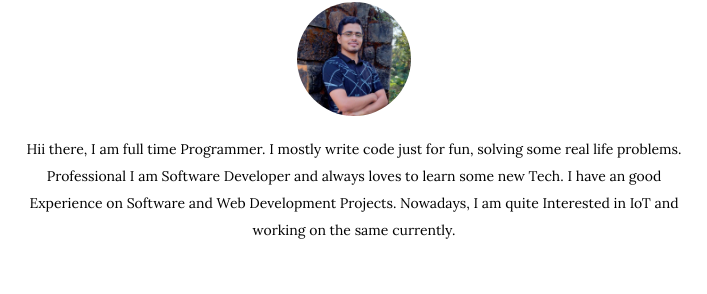
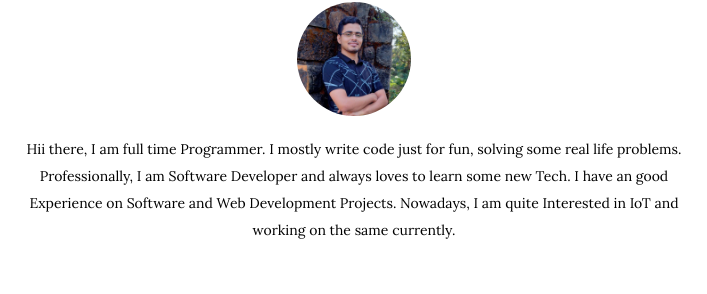
Before and after one commit to jayeshsingh9767/jayeshsingh9767.github.io, a plain HTML site: page index.html in a window 1280 px wide. Shown: the part 634-928 px from the top of the page, 286-993 px from the left. Drawn offline with Linux system fonts and the light colour scheme.

Commit message:
spell fix

```diff
--- a/index.html
+++ b/index.html
@@ -132,7 +132,7 @@
             <h3>About Me</h3>
             <label class="line"></label>
             <img src="images/1.jpg" alt=" " />
-            <p>Hii there, I am full time Programmer. I mostly write code just for fun, solving some real life problems. Professional I am Software Developer and always loves to learn some new Tech. I have an good Experience on Software and Web Development Projects. Nowadays, I am quite Interested in  IoT and working on the same currently.</p>
+            <p>Hii there, I am full time Programmer. I mostly write code just for fun, solving some real life problems. Professionally, I am Software Developer and always loves to learn some new Tech. I have an good Experience on Software and Web Development Projects. Nowadays, I am quite Interested in  IoT and working on the same currently.</p>
         </div>
     </div>
     <!--//about-->
```
